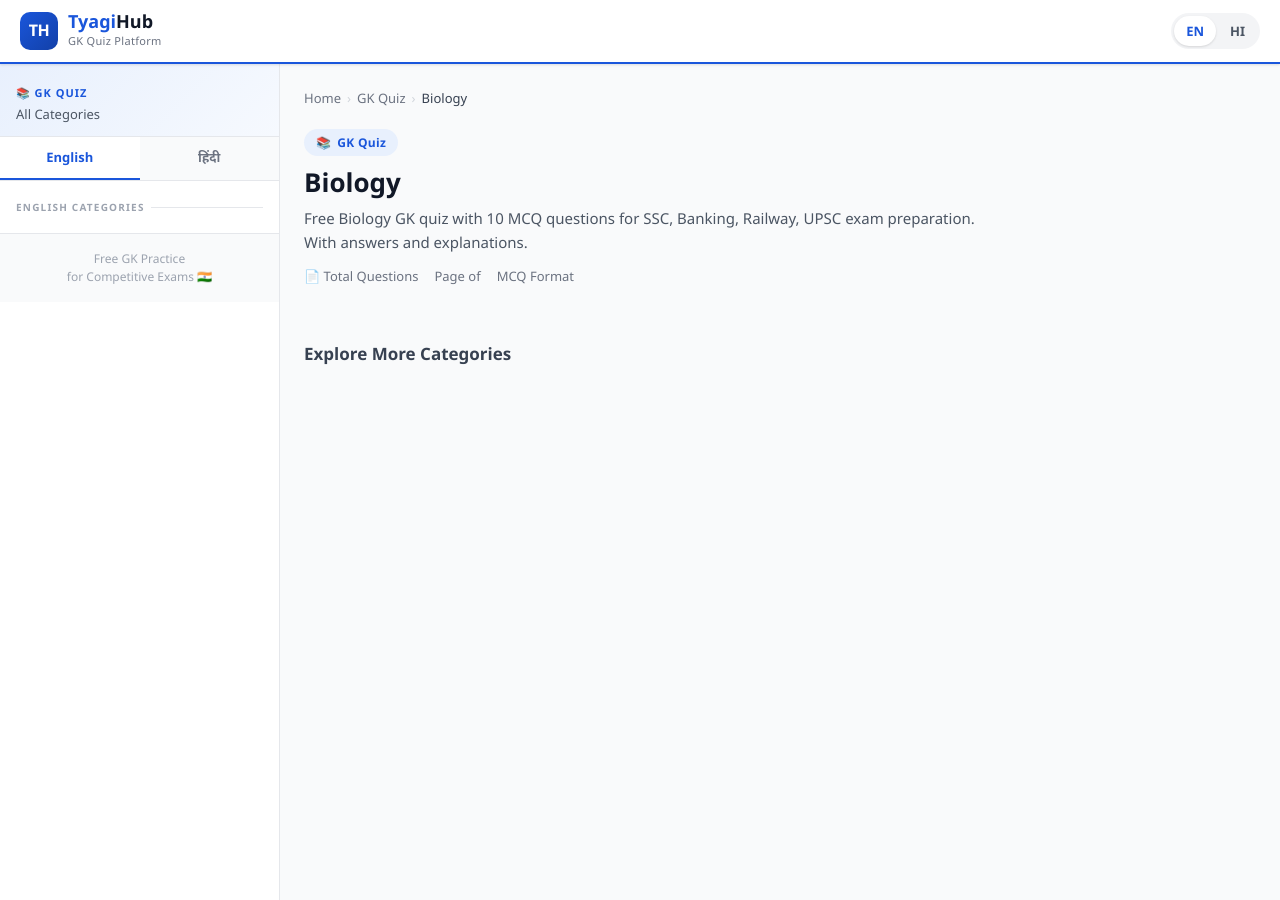
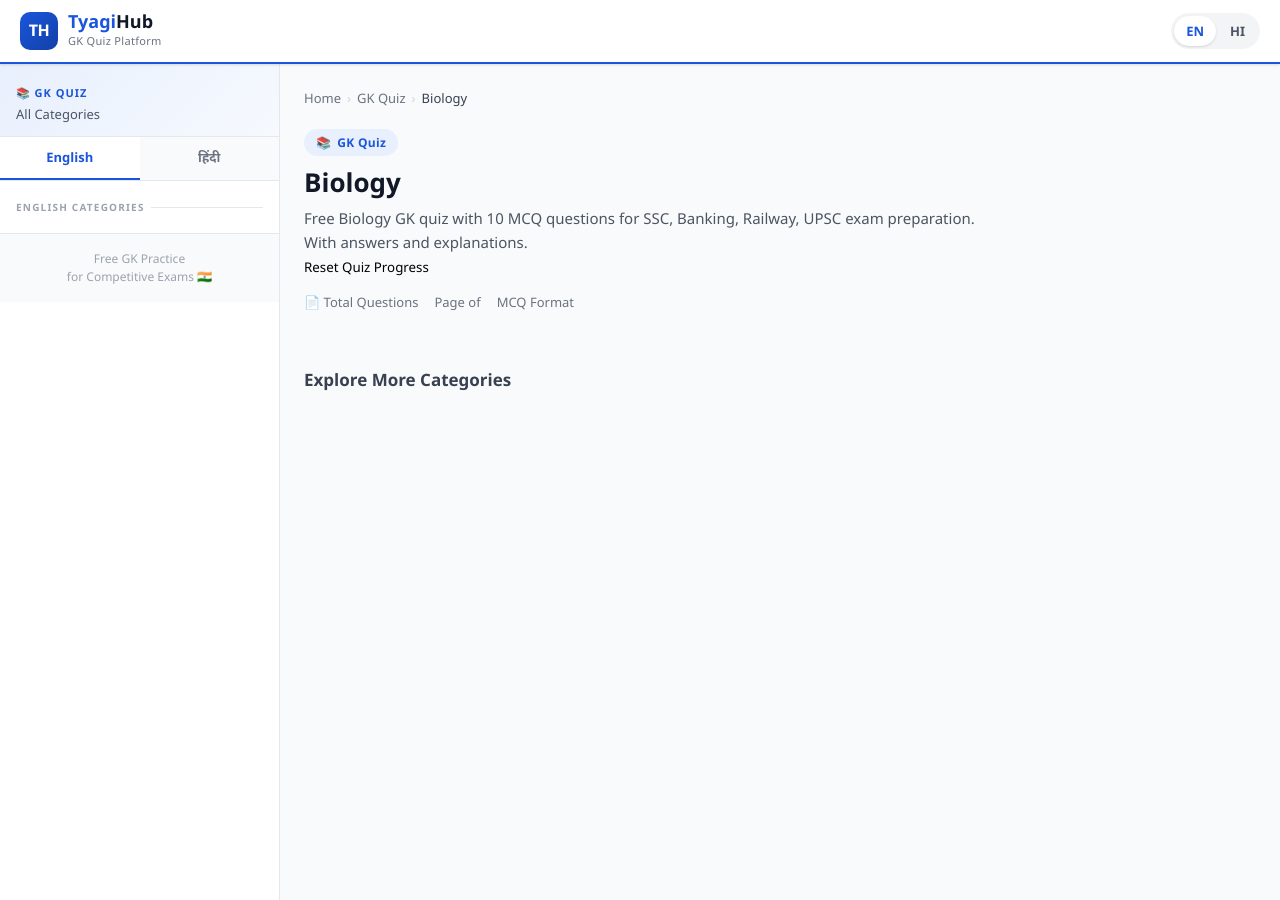
Before and after one commit to HimanshuTyagiJi/TyagiHub, a Jekyll site: the page built from gk-quiz/biology/index.html, in a window 1280 px wide and 900 px high. Built offline with Jekyll 4.4.1, drawn with Linux system fonts in a browser that asks for light colours.

Commit message:
Update quiz-player.html

```diff
--- a/_layouts/quiz-player.html
+++ b/_layouts/quiz-player.html
@@ -35,7 +35,15 @@ layout: quiz-format
   <p class="quiz-description">
     {{ page.description }}
   </p>
-
+<div class="quiz-actions">
+  <button id="resetQuizProgress" type="button" class="reset-quiz-btn">
+    {% if page.lang == 'hi' %}
+      सभी उत्तर रीसेट करें
+    {% else %}
+      Reset Quiz Progress
+    {% endif %}
+  </button>
+</div>
   <div class="quiz-meta">
 
     <span class="meta-item">
```
